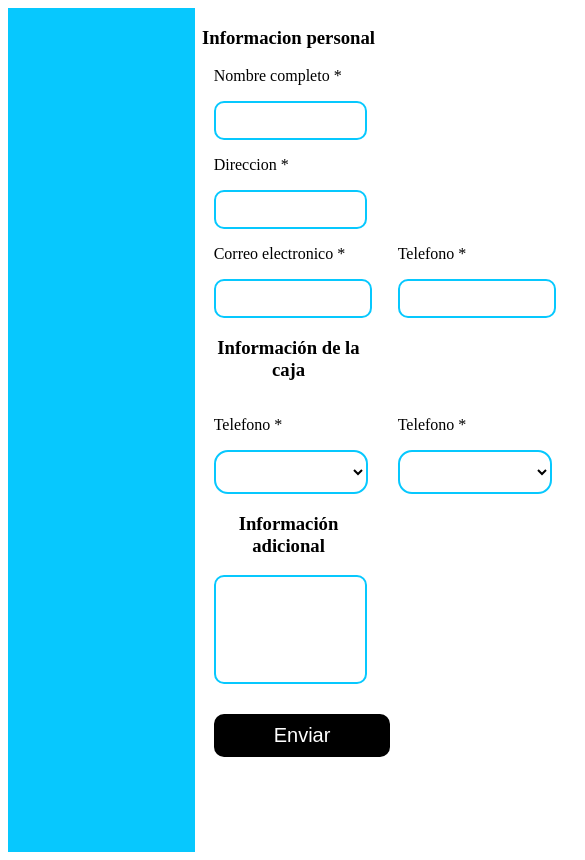
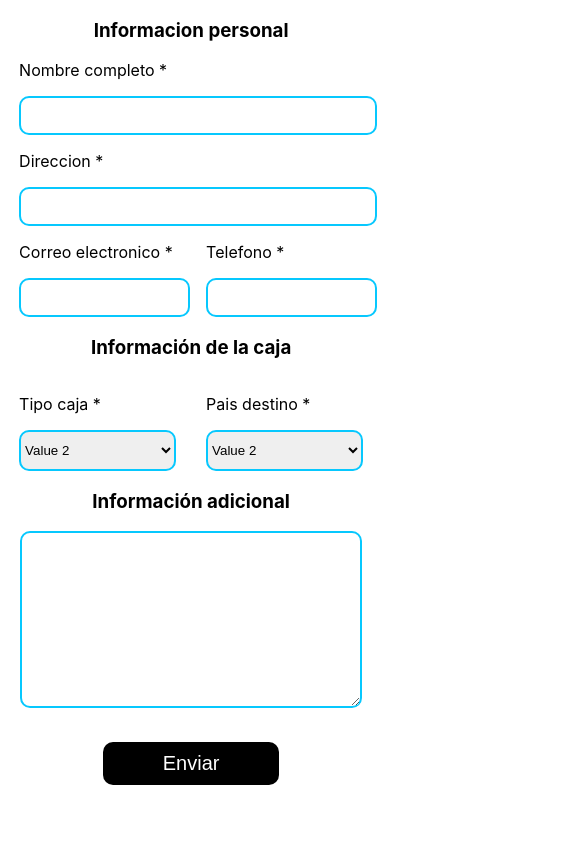
Before and after one commit to Xserrano02/cargo-premire, a React (Create React App) app: page /contacto in a window 390 px wide. Shown: the top 860 px of the page, 585 px wide, since content can reach past the window. Built offline with nearby package versions, Linux system fonts and the light colour scheme.

Commit message:
Alertas y responsive

```diff
--- a/package.json
+++ b/package.json
@@ -10,6 +10,7 @@
     "react-dom": "^18.2.0",
     "react-router-dom": "^6.22.3",
     "react-scripts": "5.0.1",
+    "sweetalert2": "^11.10.7",
     "web-vitals": "^2.1.4"
   },
   "scripts": {
--- a/src/App.js
+++ b/src/App.js
@@ -1,6 +1,5 @@
 import {
   BrowserRouter as Router,
-  Navigate,
   Route,
   Routes,
 } from "react-router-dom";
--- a/src/Screens/FormContact.js
+++ b/src/Screens/FormContact.js
@@ -1,7 +1,70 @@
-import React from 'react'
+import React, { useState } from 'react'
 import '../estilos/form.css'
+import Swal from 'sweetalert2'
 
 export default function HomePage() {
+
+  const [nombreCompleto, setNombreCompleto] = useState('');
+  const [direccion, setDireccion] = useState('');
+  const [correoElectronico, setCorreoElectronico] = useState('');
+  const [telefono, setTelefono] = useState('');
+  const [tipoCaja, setTipoCaja] = useState('value2');
+  const [paisDestino, setPaisDestino] = useState('value2');
+  const [infoAdicional, setInfoAdicional] = useState('');
+
+  const handleSubmit = (e) => {
+    e.preventDefault();
+
+    if (true) {
+      console.log({
+        nombreCompleto,
+        direccion,
+        correoElectronico,
+        telefono,
+        tipoCaja,
+        paisDestino,
+        infoAdicional
+      });
+
+      alertaOk()
+
+    }
+    else {
+      alertaFalse()
+
+    }
+
+
+
+
+
+  };
+
+  function alertaOk() {
+
+    Swal.fire({
+      position: "top-end",
+      icon: "success",
+      title: "El correo ha sido mandado :)",
+      text: "Pronto nos pondremos en contacto con usted, por favor revisar estar pendiente a su bandeja de entrada.",
+      showConfirmButton: false,
+      timer: 4500
+    });
+  }
+
+  function alertaFalse() {
+
+    Swal.fire({
+      position: "top-end",
+      icon: "error",
+      title: "Algo no ha salido bien :(",
+      text: "El correo no se ha podido enviar, intentar luego de unos minutos.",
+      showConfirmButton: false,
+      timer: 4500
+    });
+  }
+
+
   return (
     <div className='container-formulario'>
       <div className='Containder-logo'>
@@ -10,45 +73,62 @@ export default function HomePage() {
 
       <div className='formulario'>
 
-        <form>
+        <form className='form-submit' onSubmit={handleSubmit}>
           <h3>Informacion personal</h3>
 
           <div className='container-person'>
             <div >
               <p>Nombre completo *</p>
-              <input className='input-texto' type='text' required />
+              <input className='input-texto'
+                type='text'
+                value={nombreCompleto}
+                onChange={(e) => setNombreCompleto(e.target.value)}
+                required />
             </div>
 
 
             <div>
               <p>Direccion *</p>
-              <input className='input-texto' type='text' required />
+              <input className='input-texto'
+                type='text'
+                value={direccion}
+                onChange={(e) => setDireccion(e.target.value)}
+                required />
             </div>
 
             <div className='container-mail-phone'>
               <div>
                 <p>Correo electronico *</p>
-                <input className='input-texto-esencial' type='text' required />
+                <input className='input-texto-esencial'
+                  value={correoElectronico}
+                  onChange={(e) => setCorreoElectronico(e.target.value)}
+                  type='text'
+                  required />
               </div>
 
               <div>
                 <p>Telefono *</p>
-                <input className='input-texto-esencial' type='text' required />
+                <input className='input-texto-esencial'
+                  type='text'
+                  value={telefono}
+                  onChange={(e) => setTelefono(e.target.value)}
+                  required />
               </div>
 
             </div>
 
-          </div>
-
-          <div className='container-person'>
             <h3>Información de la caja</h3>
 
             <div className='container-mail-phone'>
 
               <div>
-                <p>Telefono *</p>
+                <p>Tipo caja *</p>
                 <div className='select-box'>
-                  <select name="select" className='input-texto-esencial-select'>
+                  <select name="select"
+                    className='input-texto-esencial-select'
+                    value={tipoCaja}
+                    onChange={(e) => setTipoCaja(e.target.value)}
+                  >
                     <option value="value1">Value 1</option>
                     <option value="value2" selected>Value 2</option>
                     <option value="value3">Value 3</option>
@@ -59,34 +139,36 @@ export default function HomePage() {
 
               <div>
                 <div>
-                  <p>Telefono *</p>
-                  <select name="select" className='input-texto-esencial-select'>
+                  <p>Pais destino *</p>
+                  <select name="select"
+                    value={paisDestino}
+                    onChange={(e) => setPaisDestino(e.target.value)}
+                    className='input-texto-esencial-select'>
                     <option value="value1">Value 1</option>
                     <option value="value2" selected>Value 2</option>
                     <option value="value3">Value 3</option>
                   </select>
                 </div>
 
+
+
               </div>
 
 
             </div>
-          </div>
+            <h3>Información adicional</h3>
+
+            <textarea
+              value={infoAdicional}
+              onChange={(e) => setInfoAdicional(e.target.value)}
+              className='input-adicional' />
 
 
-          <div className='container-person'>
-
-            <h3>Información adicional</h3>
-
-            <input type='text' className='input-adicional' />
+            <div className='container-person'>
+              <input type="submit" value="Enviar" className='btn-enviar-form' />
+            </div>
 
           </div>
-
-          <div className='container-person'>
-            <input type="submit" value="Enviar" className='btn-enviar-form' />
-          </div>
-
-
         </form>
 
       </div>
--- a/src/estilos/form.css
+++ b/src/estilos/form.css
@@ -1,5 +1,6 @@
 .container-formulario{
     display:flex;
+    width: 100%;
     height: 100vh;
 }
 
@@ -15,8 +16,8 @@
 }
 
 .container-person{
-    padding: 0 10%;
-
+    width: 90%;
+    margin: 0 auto;
 }
 
 .container-person p{
@@ -26,40 +27,37 @@
 .input-texto{
     width: 100%;
     border: 2px solid #07c8fe;
-    padding: 10px 0;
+    padding: 10px 0 10px 10px;
     border-radius: 10px;
 }
-
 .container-mail-phone{
     display: grid;
     grid-template-columns: repeat(2, 1fr);
     gap: 30px ;
 }
+
 .input-texto-esencial{
+    width: 100%;
+    border: 2px solid #07c8fe;
+    padding: 10px 0 10px 10px;
+    border-radius: 10px;
+    margin-right: 0px;
+}
+
+.input-texto-esencial-select{
     width: 100%;
     border: 2px solid #07c8fe;
     padding: 10px 0;
     border-radius: 10px;
-    margin-right: 150px;
-}
-
-.input-texto-esencial-select{
-    width: 100%;
-    height: 5vh;
-    border: 2px solid #07c8fe;
-    padding: 20px 0;
-    border-radius: 14px;
-    margin-right: 150px;
-    background-color: #fff;
 }
 
 .input-adicional{
     width: 100%;
-    height: 10vh;
+    height: 20vh;
     border: 2px solid #07c8fe;
-    padding: 10px 0;
+    padding-top: 10;
+    padding-left: 10px;
     border-radius: 10px;
-    margin-right: 150px;
 }
 
 .btn-enviar-form{
@@ -71,3 +69,46 @@
     border-radius: 10px;
     margin-top: 30px;
 }
+
+/* Teléfonos en modo retrato */
+@media (max-width: 600px) {
+
+    .container-formulario{
+        display:flex;
+        flex-direction: column;
+        width: 100%;
+        height: 10vh;
+    }
+
+    .Containder-logo{
+        width: 100%;
+    }
+
+    .input-texto-esencial{
+        margin-right: 0;
+    }
+    .input-texto-esencial-select{
+        margin-right: 0;
+    }
+    .formulario{
+        width: 98%;
+        text-align: center;
+     }
+
+     .container-person{
+        width: 90%;
+        margin: 0 auto;
+    }
+
+    .input-adicional{
+        width: 95%;
+        height: 20vh;
+        border: 2px solid #07c8fe;
+        padding-top: 10;
+        padding-left: 10px;
+        border-radius: 10px;
+    }
+
+
+
+  }
--- a/src/index.js
+++ b/src/index.js
@@ -1,5 +1,12 @@
-import React from "react";
-import ReactDOM from "react-dom";
-import App from "./App";
+import React from 'react';
+import ReactDOM from 'react-dom/client';
+import App from './App';
+import './index.css';
 
-ReactDOM.render(<App />, document.getElementById("root"));
+const root = ReactDOM.createRoot(document.getElementById('root'));
+
+root.render(
+  <React.StrictMode>
+    <App />
+  </React.StrictMode>
+);
```
Also changed, not shown: 1 other file (tests, documents, lock files or other folders).
